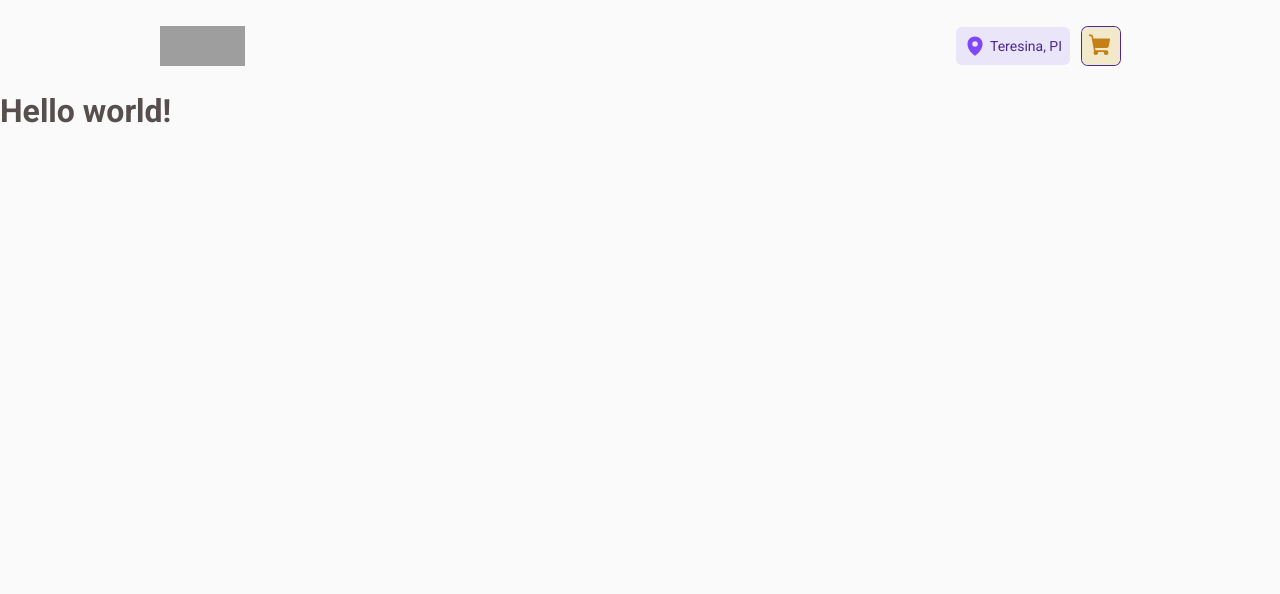
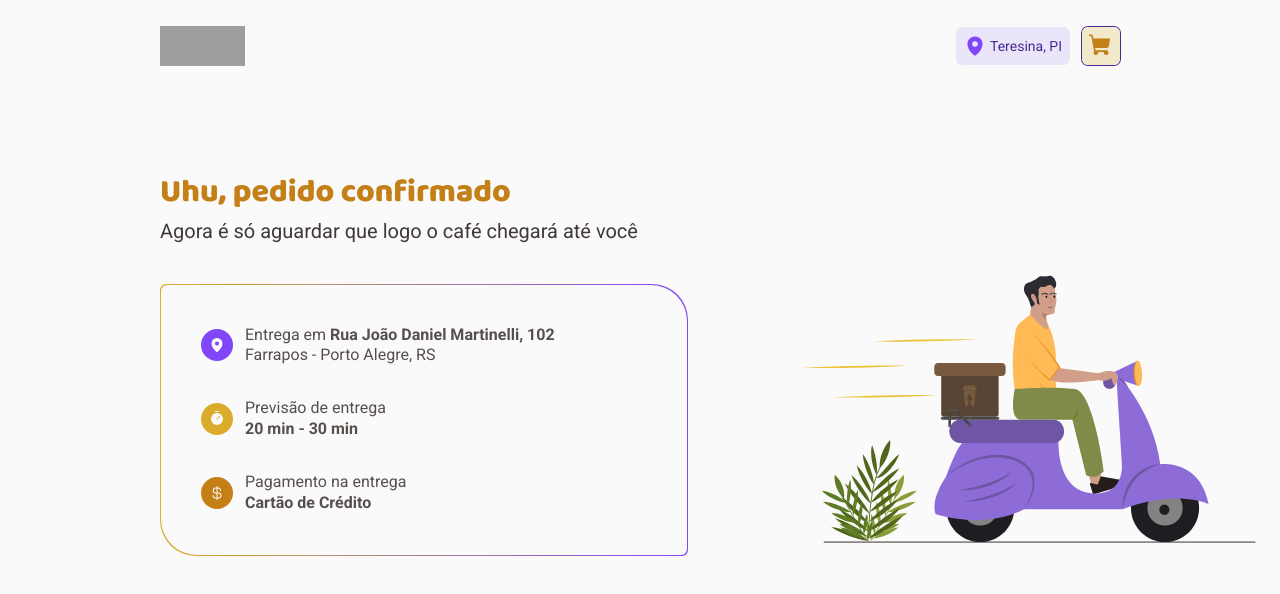
Before and after one commit to mateusrc-dev/coffe-delivery, a React (Vite) app: page /request in a window 1280 px wide. Both pictures are taken after a click on the button "CONFIRMAR PEDIDO". Shown: the top 594 px of the page. Built offline with nearby package versions, Linux system fonts and the light colour scheme; grey boxes are pictures that could not be loaded.

Commit message:
finished page request

```diff
--- a/src/pages/Request/index.tsx
+++ b/src/pages/Request/index.tsx
@@ -8,9 +8,12 @@ import {
   MapPinLine,
   Money,
   Trash,
+  MapPin,
+  Timer,
 } from 'phosphor-react'
 import { RequestContainer } from './styles'
 import { useState } from 'react'
+import Image from '../../assets/Illustration.svg'
 
 export function Request() {
   const [click, setClick] = useState(true)
@@ -141,7 +144,53 @@ export function Request() {
           </div>
         </main>
       ) : (
-        <h1>Hello world!</h1>
+        <section className="secondPage">
+          <div className="columnOne">
+            <h1 className="titleRequestPage">Uhu, pedido confirmado</h1>
+            <p className="titleRequestPageTwo">
+              Agora é só aguardar que logo o café chegará até você
+            </p>
+            <div className="requestFinished">
+              <div className="inner">
+                <div className="itemRequestOne">
+                  <div className="svg">
+                    <MapPin weight="fill" size={16} color="#fafafa" />
+                  </div>
+                  <div className="details">
+                    <p>
+                      Entrega em{' '}
+                      <strong>Rua João Daniel Martinelli, 102</strong>
+                    </p>
+                    <p>Farrapos - Porto Alegre, RS</p>
+                  </div>
+                </div>
+                <div className="itemRequestTwo">
+                  <div className="svg">
+                    <Timer weight="fill" size={16} color="#fafafa" />
+                  </div>
+                  <div className="details">
+                    <p>Previsão de entrega</p>
+                    <p>
+                      <strong>20 min - 30 min</strong>
+                    </p>
+                  </div>
+                </div>
+                <div className="itemRequestThree">
+                  <div className="svg">
+                    <CurrencyDollar weight="fill" size={16} color="#fafafa" />
+                  </div>
+                  <div className="details">
+                    <p>Pagamento na entrega</p>
+                    <p>
+                      <strong>Cartão de Crédito</strong>
+                    </p>
+                  </div>
+                </div>
+              </div>
+            </div>
+          </div>
+          <img src={Image} alt="imagem de um motoqueiro fazendo a entrega" />
+        </section>
       )}
     </RequestContainer>
   )
--- a/src/pages/Request/styles.ts
+++ b/src/pages/Request/styles.ts
@@ -323,4 +323,103 @@ export const RequestContainer = styled.div`
       }
     }
   }
+  .secondPage {
+    padding: 0 10rem;
+    display: flex;
+    gap: 6.375rem;
+    align-items: flex-end;
+    justify-content: space-between;
+    margin-top: 5rem;
+    .columnOne .titleRequestPage {
+      font-family: 'Baloo 2';
+      font-weight: 800;
+      font-size: 2rem;
+      line-height: 1.3;
+      color: ${(props) => props.theme['yellow-300']};
+      margin-bottom: 0.25rem;
+    }
+    .columnOne .titleRequestPageTwo {
+      font-weight: 400;
+      font-size: 1.25rem;
+      line-height: 1.3;
+      color: ${(props) => props.theme['brown-200']};
+      margin-bottom: 2.5rem;
+    }
+    .requestFinished {
+      display: flex;
+      align-items: center;
+      justify-content: center;
+      width: 33rem;
+      height: 17rem;
+      border-radius: 6px 36px 6px 36px;
+      background: linear-gradient(to right, #dbac2c, #8047f8);
+      .inner {
+        width: 32.875rem;
+        height: 16.875rem;
+        border-radius: 6px 36px 6px 36px;
+        background: ${(props) => props.theme['gray-100']};
+        padding: 2.5rem;
+        display: flex;
+        flex-direction: column;
+        gap: 2rem;
+      }
+      .itemRequestOne {
+        display: flex;
+        align-items: center;
+        gap: 0.75rem;
+        .svg {
+          display: flex;
+          align-items: center;
+          justify-content: center;
+          padding: 0.5rem;
+          border-radius: 50%;
+          background: ${(props) => props.theme['purple-200']};
+        }
+        .details p {
+          font-weight: 400;
+          font-size: 1rem;
+          line-height: 1.3;
+          color: ${(props) => props.theme['brown-100']};
+        }
+      }
+      .itemRequestTwo {
+        display: flex;
+        align-items: center;
+        gap: 0.75rem;
+        .svg {
+          display: flex;
+          align-items: center;
+          justify-content: center;
+          padding: 0.5rem;
+          border-radius: 50%;
+          background: ${(props) => props.theme['yellow-200']};
+        }
+        .details p {
+          font-weight: 400;
+          font-size: 1rem;
+          line-height: 1.3;
+          color: ${(props) => props.theme['brown-100']};
+        }
+      }
+      .itemRequestThree {
+        display: flex;
+        align-items: center;
+        gap: 0.75rem;
+        .svg {
+          display: flex;
+          align-items: center;
+          justify-content: center;
+          padding: 0.5rem;
+          border-radius: 50%;
+          background: ${(props) => props.theme['yellow-300']};
+        }
+        .details p {
+          font-weight: 400;
+          font-size: 1rem;
+          line-height: 1.3;
+          color: ${(props) => props.theme['brown-100']};
+        }
+      }
+    }
+  }
 `
```
Also changed, not shown: src/assets/Illustration.svg (added).
